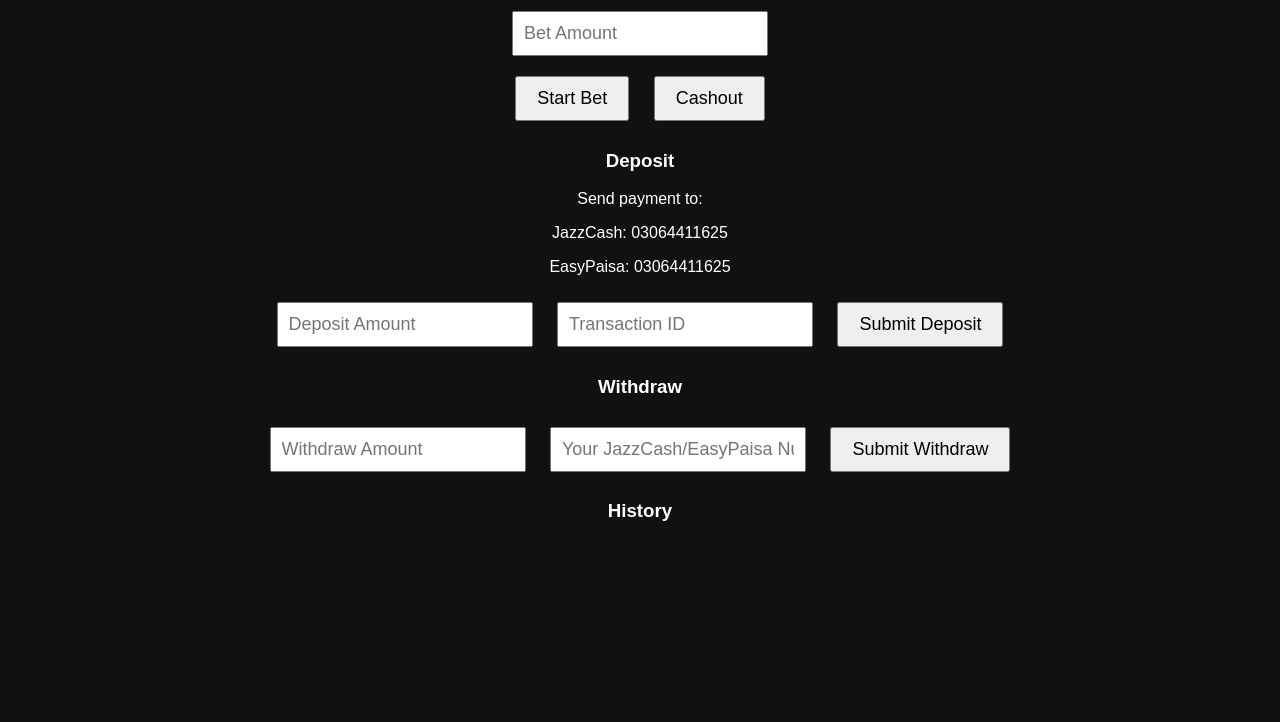
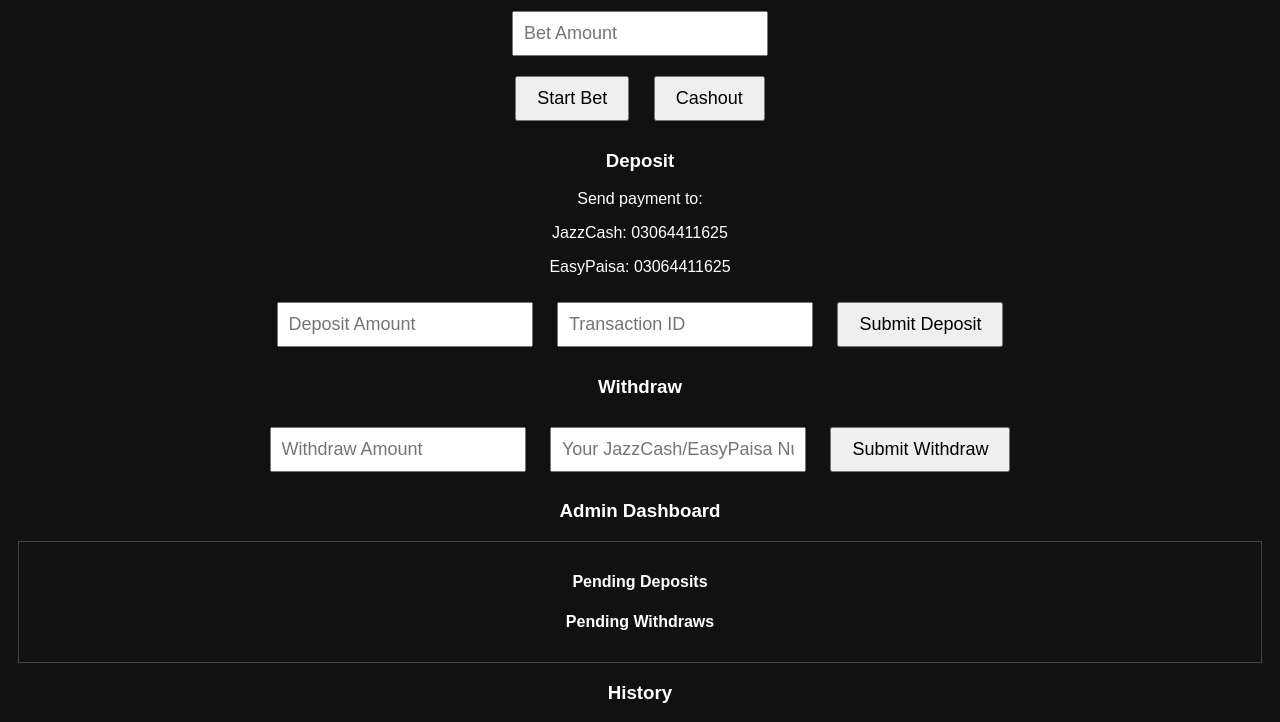
Before and after one commit to seoexpertsaleem26-hue/CrashGame, a plain HTML site: page index.html in a window 1280 px wide. Shown: the part 440-1162 px from the top of the page. Before the commit the page ends 981 px from the top, so only its background shows below. Drawn offline with Linux system fonts and the light colour scheme.

Commit message:
Update index.html

```diff
--- a/index.html
+++ b/index.html
@@ -43,6 +43,15 @@ canvas{background:black;border:1px solid #444;margin-top:20px;}
 <input id="withdrawAccount" type="text" placeholder="Your JazzCash/EasyPaisa Number">
 <button onclick="withdrawRequest()">Submit Withdraw</button>
 
+<h3>Admin Dashboard</h3>
+<div style="border:1px solid #444;padding:10px;margin:10px;">
+  <h4>Pending Deposits</h4>
+  <ul id="adminDeposits"></ul>
+
+  <h4>Pending Withdraws</h4>
+  <ul id="adminWithdraws"></ul>
+</div>
+
 <h3>History</h3>
 <ul id="historyList"></ul>
 
```
